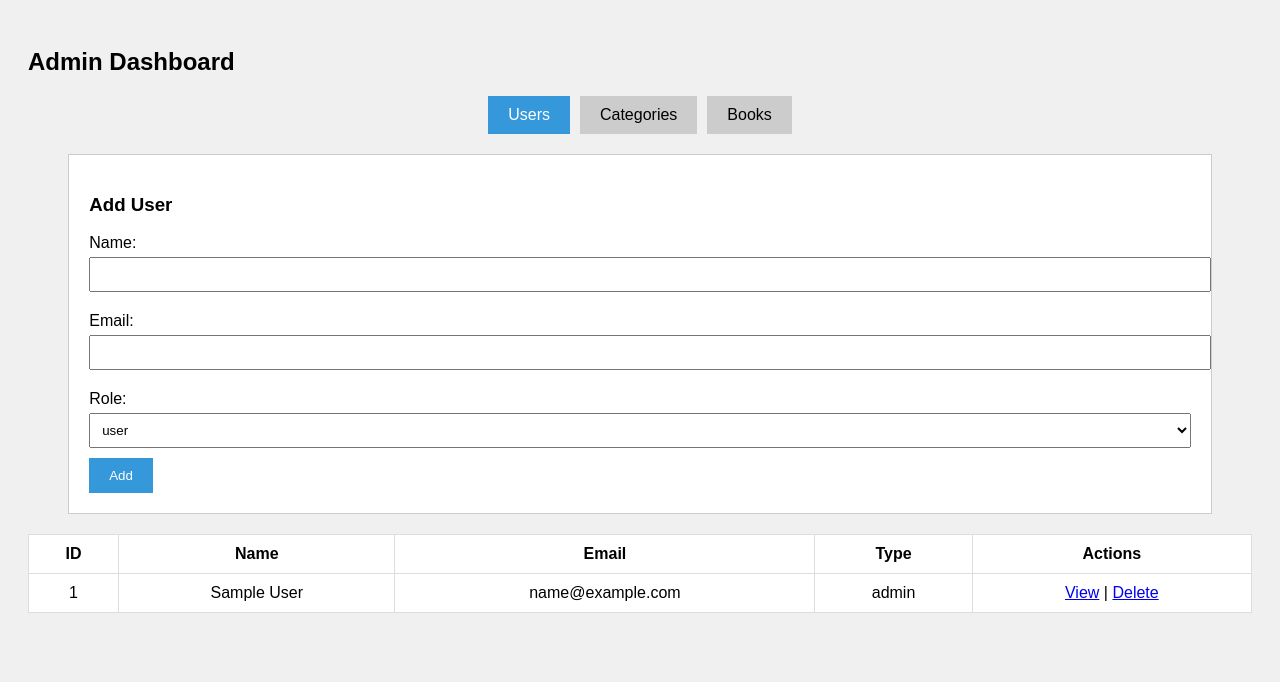
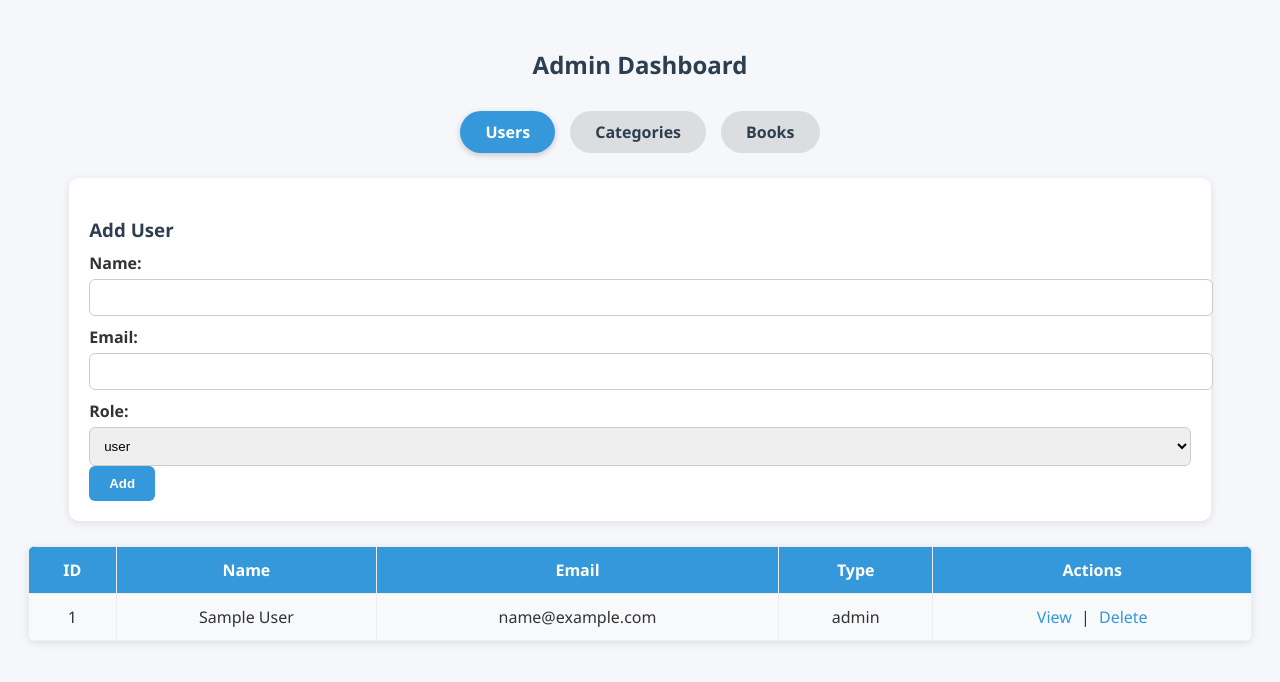
Before and after one commit to harshitha998-lang/bookstore, a PHP site: page /admindashboard.php in a window 1280 px wide. Shown: the top 682 px of the page. Run offline with PHP 8.4, Linux system fonts and the light colour scheme; tables that the repository leaves empty or names only in its code hold one stand-in row (values such as "Sample post").

Commit message:
Update admindashboard.php

```diff
--- a/admindashboard.php
+++ b/admindashboard.php
@@ -39,13 +39,13 @@ if ($_SERVER['REQUEST_METHOD'] === 'POST') {
         $author = $_POST['author'];
         $price = $_POST['price'];
         $category = $_POST['category'];
-       $stock = $_POST['stock'];
+        $stock = $_POST['stock'];
         $image = $_FILES['image']['name'];
         if ($image !== '') {
             move_uploaded_file($_FILES['image']['tmp_name'], "book_images/$image");
-            mysqli_query($conn, "UPDATE books SET title='$title', author='$author', price='$price', category_id='$category', image='$image' ,stock='$stock' WHERE book_id=$id");
+            mysqli_query($conn, "UPDATE books SET title='$title', author='$author', price='$price', category_id='$category', image='$image', stock='$stock' WHERE book_id=$id");
         } else {
-            mysqli_query($conn, "UPDATE books SET title='$title', author='$author', price='$price', category_id='$category' ,stock='$stock' WHERE book_id=$id");
+            mysqli_query($conn, "UPDATE books SET title='$title', author='$author', price='$price', category_id='$category', stock='$stock' WHERE book_id=$id");
         }
     }
 
@@ -68,30 +68,194 @@ if ($tab === 'books' && $edit_id) {
     $res = mysqli_query($conn, "SELECT * FROM books WHERE book_id=$edit_id");
     $edit_data = mysqli_fetch_assoc($res);
 }
-?><!DOCTYPE html><html>
+?>
+<!DOCTYPE html>
+<html>
 <head>
     <title>Admin Dashboard</title>
     <style>
-        body { font-family: Arial; background: #f0f0f0; padding: 20px; }
-        .tabs { display: flex; gap: 10px; justify-content: center; margin-bottom: 20px; }
-        .tab-btn { padding: 10px 20px; background: #ccc; text-decoration: none; color: black; }
-        .tab-btn.active { background: #3498db; color: white; }
-        table { width: 100%; margin: 20px 0; border-collapse: collapse; background: white; }
-        th, td { border: 1px solid #ddd; padding: 10px; text-align: center; }
-        img { max-height: 50px; }
-        form { background: white; padding: 20px; margin: 20px auto; width: 90%; border: 1px solid #ccc; }
-        label { display: block; margin: 10px 0 5px; }
-        input, select { width: 100%; padding: 8px; margin-bottom: 10px; }
-        button { padding: 10px 20px; background: #3498db; color: white; border: none; cursor: pointer; }
-        .action-btns a { margin: 0 5px; }
-        .back-link { margin: 10px 0; display: inline-block; }
+        /* ====== GENERAL ====== */
+        body {
+            font-family: 'Segoe UI', Arial, sans-serif;
+            background: #f5f7fa;
+            padding: 20px;
+            color: #333;
+        }
+        h2 {
+            text-align: center;
+            color: #2c3e50;
+            margin-bottom: 30px;
+        }
+
+        /* ====== TABS ====== */
+        .tabs {
+            display: flex;
+            justify-content: center;
+            gap: 15px;
+            margin-bottom: 25px;
+            flex-wrap: wrap;
+        }
+        .tab-btn {
+            padding: 10px 25px;
+            border-radius: 25px;
+            background: #dcdde1;
+            text-decoration: none;
+            color: #2c3e50;
+            font-weight: 600;
+            transition: 0.3s;
+        }
+        .tab-btn:hover, .tab-btn.active {
+            background: #3498db;
+            color: white;
+            box-shadow: 0 2px 6px rgba(0,0,0,0.2);
+        }
+
+        /* ====== FORMS ====== */
+        form {
+            background: white;
+            padding: 20px;
+            margin: 20px auto;
+            width: 90%;
+            border-radius: 10px;
+            box-shadow: 0 2px 8px rgba(0,0,0,0.1);
+        }
+        h3 {
+            color: #2c3e50;
+            margin-bottom: 10px;
+        }
+        label {
+            display: block;
+            margin: 10px 0 5px;
+            font-weight: 600;
+        }
+        input, select {
+            width: 100%;
+            padding: 10px;
+            border-radius: 6px;
+            border: 1px solid #ccc;
+            transition: border-color 0.2s;
+        }
+        input:focus, select:focus {
+            border-color: #3498db;
+            outline: none;
+        }
+        button {
+            padding: 10px 20px;
+            background: #3498db;
+            color: white;
+            border: none;
+            border-radius: 6px;
+            cursor: pointer;
+            font-weight: 600;
+            transition: 0.3s;
+        }
+        button:hover {
+            background: #2d83c3;
+        }
+
+        /* ====== TABLES ====== */
+        table {
+            width: 100%;
+            margin-top: 25px;
+            border-collapse: collapse;
+            background: white;
+            border-radius: 8px;
+            overflow: hidden;
+            box-shadow: 0 2px 8px rgba(0,0,0,0.1);
+        }
+        th, td {
+            border: 1px solid #eee;
+            padding: 12px 10px;
+            text-align: center;
+        }
+        th {
+            background: #3498db;
+            color: white;
+        }
+        tr:nth-child(even) {
+            background: #f8f9fb;
+        }
+        tr:hover {
+            background: #eaf3fc;
+        }
+        img {
+            max-height: 60px;
+            border-radius: 6px;
+        }
+
+        /* ====== LINKS ====== */
+        .action-btns a {
+            color: #3498db;
+            text-decoration: none;
+            font-weight: 500;
+            margin: 0 5px;
+        }
+        .action-btns a:hover {
+            text-decoration: underline;
+        }
+        .back-link {
+            margin: 10px 0;
+            display: inline-block;
+            color: #3498db;
+            text-decoration: none;
+        }
+        .back-link:hover {
+            text-decoration: underline;
+        }
+
+        /* ====== CARDS ====== */
+        .user-details {
+            background: white;
+            padding: 20px;
+            border-radius: 8px;
+            box-shadow: 0 2px 8px rgba(0,0,0,0.1);
+            margin-bottom: 20px;
+        }
+
+        /* ====== RESPONSIVE ====== */
+        @media (max-width: 900px) {
+            .tabs {
+                flex-direction: column;
+                align-items: center;
+                gap: 10px;
+            }
+        }
+
+        @media (max-width: 768px) {
+            table {
+                display: block;
+                overflow-x: auto;
+                white-space: nowrap;
+            }
+            form {
+                width: 100%;
+            }
+        }
+
+        @media (max-width: 480px) {
+            h2 {
+                font-size: 22px;
+            }
+            button {
+                width: 100%;
+            }
+            .tab-btn {
+                width: 90%;
+                text-align: center;
+            }
+        }
     </style>
 </head>
-<body><h2>Admin Dashboard</h2><div class="tabs">
+<body>
+<h2>Admin Dashboard</h2>
+<div class="tabs">
     <a href="?tab=users" class="tab-btn <?= $tab === 'users' ? 'active' : '' ?>">Users</a>
     <a href="?tab=categories" class="tab-btn <?= $tab === 'categories' ? 'active' : '' ?>">Categories</a>
     <a href="?tab=books" class="tab-btn <?= $tab === 'books' ? 'active' : '' ?>">Books</a>
-</div><?php if ($tab === 'users'): ?><form method="POST">
+</div>
+
+<?php if ($tab === 'users'): ?>
+<form method="POST">
     <h3>Add User</h3>
     <input type="hidden" name="form_type" value="add_user">
     <label>Name:</label><input type="text" name="name" required>
@@ -99,30 +263,77 @@ if ($tab === 'books' && $edit_id) {
     <label>Role:</label><select name="user_type"><option>user</option><option>admin</option></select>
     <button type="submit">Add</button>
 </form>
+
 <?php
 $users = mysqli_query($conn, "SELECT * FROM users");
 echo "<table><tr><th>ID</th><th>Name</th><th>Email</th><th>Type</th><th>Actions</th></tr>";
 while ($row = mysqli_fetch_assoc($users)) {
     echo "<tr><td>{$row['id']}</td><td>{$row['name']}</td><td>{$row['email']}</td><td>{$row['user_type']}</td>
-    <td><a href='?tab=user_details&id={$row['id']}'>View</a> | <a href='?tab=users&delete=users&id={$row['id']}'>Delete</a></td></tr>";
+    <td class='action-btns'><a href='?tab=user_details&id={$row['id']}'>View</a> | <a href='?tab=users&delete=users&id={$row['id']}'>Delete</a></td></tr>";
 }
 echo "</table>";
-endif; ?><?php if ($tab === 'user_details' && $view_user_id): ?><a href="?tab=users" class="back-link">← Back to Users</a>
+endif;
+?>
 
-<h3>User Details (ID: <?= $view_user_id ?>)</h3>
+<?php if ($tab === 'user_details' && $view_user_id): ?>
+<a href="?tab=users" class="back-link">← Back to Users</a>
+
 <?php
 $user = mysqli_fetch_assoc(mysqli_query($conn, "SELECT * FROM users WHERE id = $view_user_id"));
-echo "<p><strong>Name:</strong> {$user['name']}<br><strong>Email:</strong> {$user['email']}</p>";// Cart Items $cart = mysqli_query($conn, "SELECT c.*, b.title, b.image, b.price FROM cart c JOIN books b ON c.book_id = b.book_id WHERE c.user_id = $view_user_id"); echo "<h4>Cart Items</h4><table><tr><th>Book</th><th>Image</th><th>Qty</th><th>Price</th><th>Subtotal</th></tr>"; $cart_total = 0; while ($item = mysqli_fetch_assoc($cart)) { $subtotal = $item['qty'] * $item['price']; $cart_total += $subtotal; echo "<tr><td>{$item['title']}</td><td><img src='book_images/{$item['image']}'></td><td>{$item['qty']}</td><td>${$item['price']}</td><td>${$subtotal}</td></tr>"; } echo "<tr><td colspan='4'><strong>Total</strong></td><td><strong>${$cart_total}</strong></td></tr></table>";
+?>
+<div class="user-details">
+    <h3>User Details (ID: <?= $view_user_id ?>)</h3>
+    <p><strong>Name:</strong> <?= $user['name'] ?><br>
+    <strong>Email:</strong> <?= $user['email'] ?></p>
+</div>
 
-// Orders $orders = mysqli_query($conn, "SELECT o.*, b.title, b.image FROM orders o JOIN books b ON o.book_id = b.book_id WHERE o.user_id = $view_user_id"); echo "<h4>Orders</h4><table><tr><th>Book</th><th>Image</th><th>Qty</th><th>Amount</th><th>Date</th></tr>"; while ($order = mysqli_fetch_assoc($orders)) { echo "<tr><td>{$order['title']}</td><td><img src='book_images/{$order['image']}'></td><td>{$order['quantity']}</td><td>${$order['total_amount']}</td><td>{$order['order_date']}</td></tr>"; } echo "</table>"; ?>
+<h4>Order History</h4>
+<?php
+$orders = mysqli_query($conn, "
+    SELECT
+        o.id AS order_id,
+        o.order_date,
+        o.total_amount,
+        o.payment_method,
+        oi.book_title,
+        oi.quantity,
+        oi.price
+    FROM orders o
+    JOIN order_items oi ON o.id = oi.order_id
+    WHERE o.user_id = $view_user_id
+    ORDER BY o.order_date DESC
+");
 
-<?php endif; ?><?php if ($tab === 'categories'): ?><form method="POST" enctype="multipart/form-data">
+if (mysqli_num_rows($orders) > 0) {
+    echo "<table><tr><th>Order ID</th><th>Date</th><th>Book Title</th><th>Quantity</th><th>Price</th><th>Total</th><th>Payment</th></tr>";
+    while ($order = mysqli_fetch_assoc($orders)) {
+        echo "<tr>
+            <td>{$order['order_id']}</td>
+            <td>{$order['order_date']}</td>
+            <td>{$order['book_title']}</td>
+            <td>{$order['quantity']}</td>
+            <td>{$order['price']}</td>
+            <td>{$order['total_amount']}</td>
+            <td>{$order['payment_method']}</td>
+        </tr>";
+    }
+    echo "</table>";
+} else {
+    echo "<p>No orders found for this user.</p>";
+}
+?>
+
+<?php endif; ?>
+
+<?php if ($tab === 'categories'): ?>
+<form method="POST" enctype="multipart/form-data">
     <h3>Add Category</h3>
     <input type="hidden" name="form_type" value="add_category">
     <label>Category Name:</label><input type="text" name="category_name" required>
     <label>Image:</label><input type="file" name="image" required>
     <button type="submit">Add</button>
 </form>
+
 <?php
 $categories = mysqli_query($conn, "SELECT * FROM categories");
 echo "<table><tr><th>ID</th><th>Name</th><th>Image</th><th>Action</th></tr>";
@@ -131,14 +342,18 @@ while ($row = mysqli_fetch_assoc($categories)) {
     <td><a href='?tab=categories&delete=categories&id={$row['id']}'>Delete</a></td></tr>";
 }
 echo "</table>";
-endif; ?><?php if ($tab === 'books'): ?><form method="POST" enctype="multipart/form-data">
+endif;
+?>
+
+<?php if ($tab === 'books'): ?>
+<form method="POST" enctype="multipart/form-data">
     <h3><?= $edit_id ? "Edit Book" : "Add Book" ?></h3>
     <input type="hidden" name="form_type" value="<?= $edit_id ? 'edit_book' : 'add_book' ?>">
     <?php if ($edit_id): ?><input type="hidden" name="book_id" value="<?= $edit_id ?>"><?php endif; ?>
     <label>Title:</label><input type="text" name="title" value="<?= $edit_data['title'] ?? '' ?>">
     <label>Author:</label><input type="text" name="author" value="<?= $edit_data['author'] ?? '' ?>" >
     <label>Price:</label><input type="number" name="price" step="0.01" value="<?= $edit_data['price'] ?? '' ?>">
-<label>Stock:</label><input type="number" name="stock" step="0.01" value="<?= $edit_data['stock'] ?? '' ?>" >
+    <label>Stock:</label><input type="number" name="stock" step="0.01" value="<?= $edit_data['stock'] ?? '' ?>" >
     <label>Category:</label>
     <select name="category" required>
         <?php
@@ -152,6 +367,7 @@ endif; ?><?php if ($tab === 'books'): ?><form method="POST" enctype="multipart/f
     <label>Image:</label><input type="file" name="image" <?= $edit_id ? '' : 'required' ?>>
     <button type="submit"><?= $edit_id ? "Update" : "Add" ?></button>
 </form>
+
 <?php
 $books = mysqli_query($conn, "SELECT b.*, c.category_name FROM books b JOIN categories c ON b.category_id = c.id");
 echo "<table><tr><th>ID</th><th>Title</th><th>Author</th><th>Price</th><th>Category</th><th>Image</th><th>Stock</th><th>Actions</th></tr>";
@@ -163,7 +379,7 @@ while ($row = mysqli_fetch_assoc($books)) {
     <td>{$row['price']}</td>
     <td>{$row['category_name']}</td>
     <td><img src='book_images/{$row['image']}'></td>
-<td>{$row['stock']}</td>
+    <td>{$row['stock']}</td>
     <td class='action-btns'>
         <a href='?tab=books&edit_id={$row['book_id']}'>Edit</a>
         <a href='?tab=books&delete=books&id={$row['book_id']}'>Delete</a>
@@ -171,6 +387,7 @@ while ($row = mysqli_fetch_assoc($books)) {
     </tr>";
 }
 echo "</table>";
-endif; ?>
+endif;
+?>
 </body>
 </html>
```
